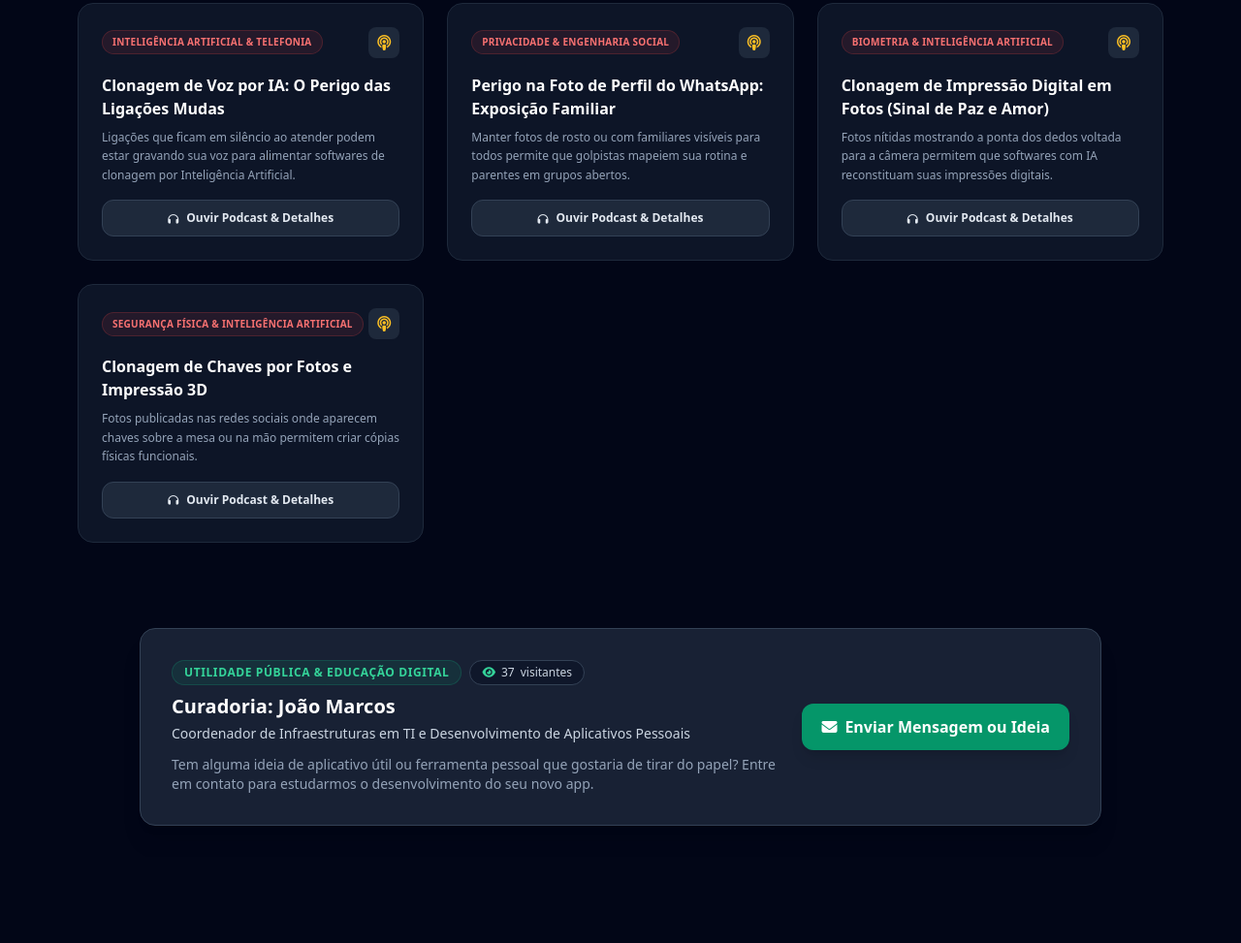
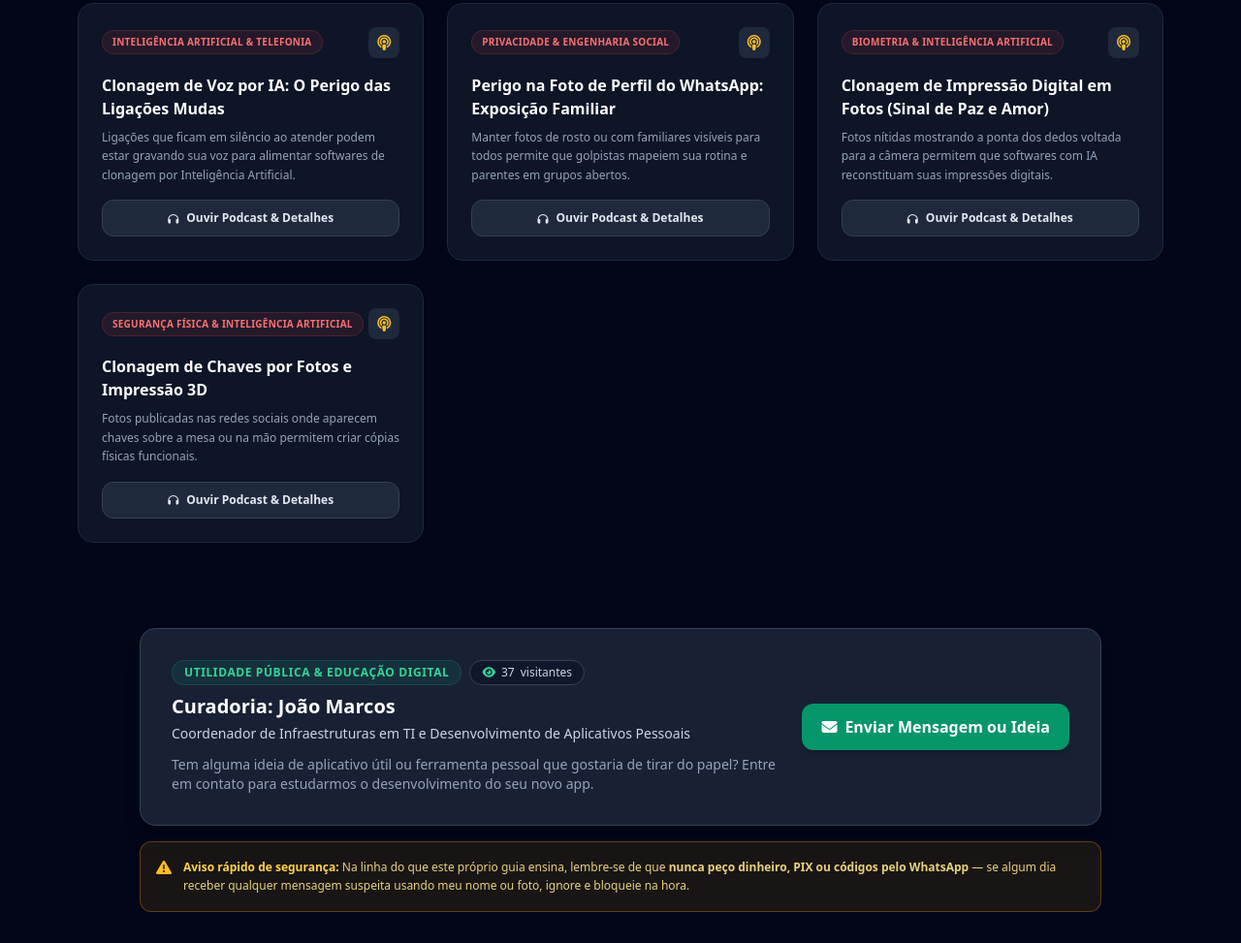
Before and after one commit to joaomarcos-ltg/guia-prevencao-fraudes, a plain HTML site: page index.html in a window 1280 px wide. Shown: the part 1700-2673 px from the top of the page at 97% size. Before the commit the page ends 2584 px from the top, so only its background shows below. Drawn offline with nearby package versions, Linux system fonts and the light colour scheme; no server answers; a script that the page names is missing.

Commit message:
feat: adiciona aviso antifraude permanente no rodape

```diff
--- a/index.html
+++ b/index.html
@@ -419,6 +419,12 @@
           </button>
         </div>
       </div>
+          <div class="mt-4 bg-amber-500/10 border border-amber-500/30 rounded-xl p-4 flex items-start gap-3">
+        <i class="fa-solid fa-triangle-exclamation text-amber-400 mt-0.5 shrink-0"></i>
+        <p class="text-xs text-amber-200/90 leading-relaxed">
+          <strong class="text-amber-300">Aviso rápido de segurança:</strong> Na linha do que este próprio guia ensina, lembre-se de que <strong>nunca peço dinheiro, PIX ou códigos pelo WhatsApp</strong> — se algum dia receber qualquer mensagem suspeita usando meu nome ou foto, ignore e bloqueie na hora.
+        </p>
+      </div>
     </section>
 
 
```
